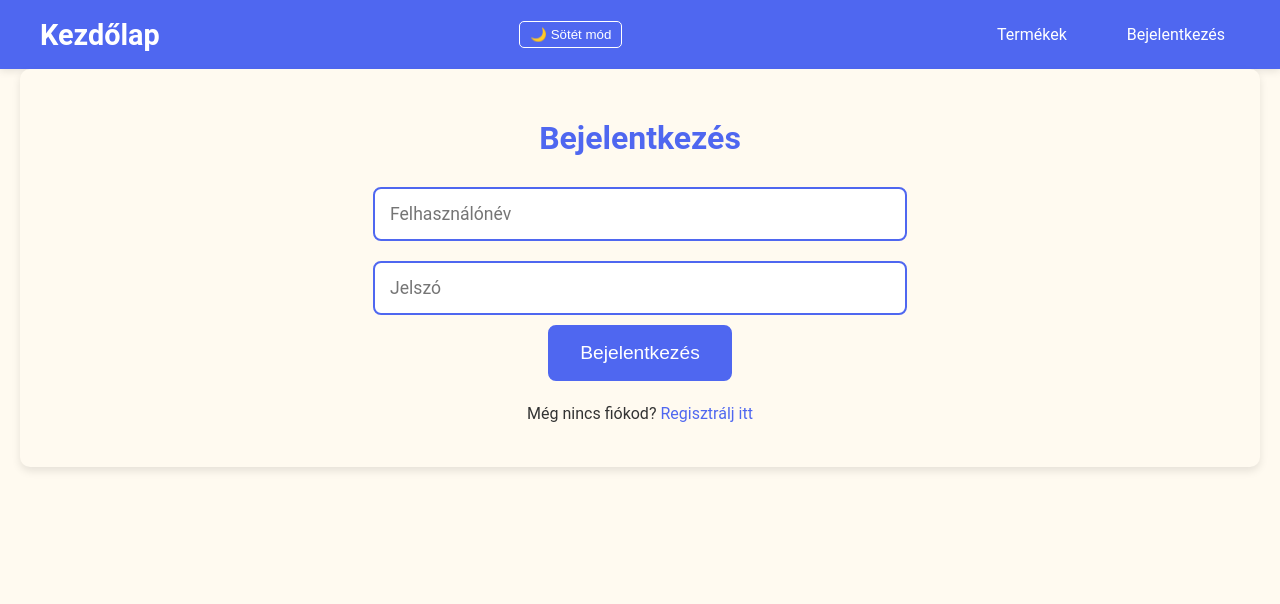
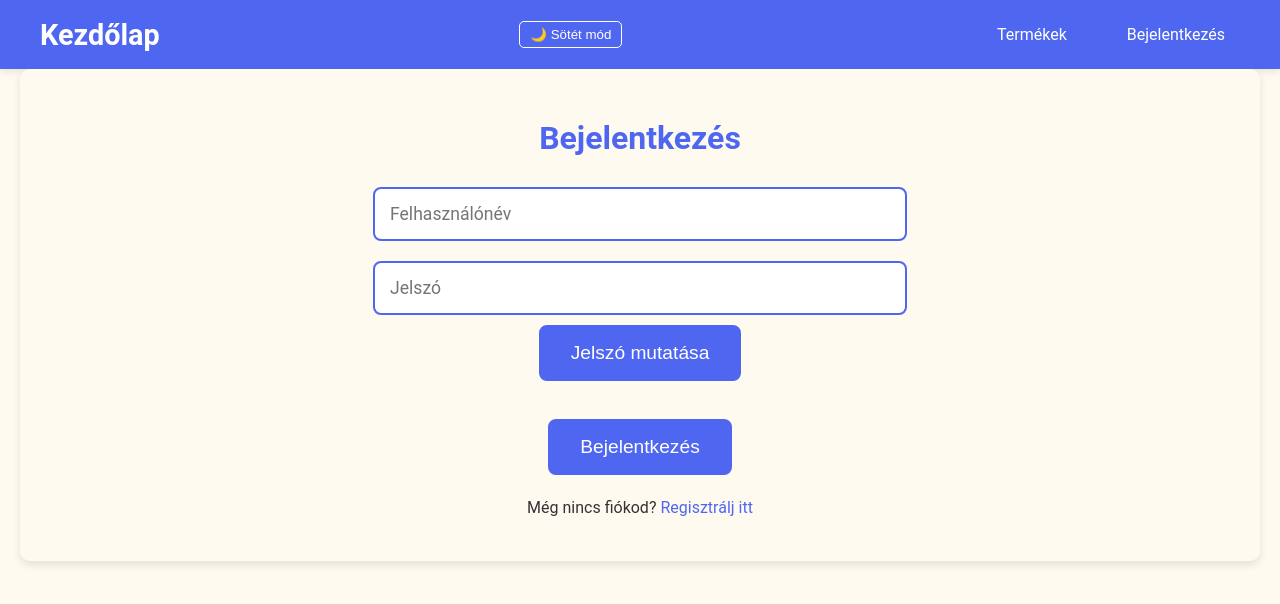
Before and after one commit to Moha0170/vizsgaremek2025, a React (Vite) app in the folder frontend/: page /profile in a window 1280 px wide. Shown: the top 604 px of the page. Built offline with nearby package versions, Linux system fonts and the light colour scheme.

Commit message:
Jelszó mutatása funkció bejelentkezésnél

```diff
--- a/frontend/src/components/Profile.tsx
+++ b/frontend/src/components/Profile.tsx
@@ -103,6 +103,7 @@ function LoginForm({ setUserData }) {
   const [user, setUser] = useState("");
   const [password, setPassword] = useState("");
   const [message, setMessage] = useState("");
+  const [showPassword, setShowPassword] = useState(false);  // Jelszó láthatóság állapota
   const navigate = useNavigate();
 
   const handleLogin = async (e: { preventDefault: () => void; }) => {
@@ -143,7 +144,21 @@ function LoginForm({ setUserData }) {
   return (
     <form onSubmit={handleLogin}>
       <input type="text" placeholder="Felhasználónév" value={user} onChange={(e) => setUser(e.target.value)} required />
-      <input type="password" placeholder="Jelszó" value={password} onChange={(e) => setPassword(e.target.value)} required />
+        <input
+          type={showPassword ? "text" : "password"}  // Jelszó láthatóság változtatása
+          placeholder="Jelszó"
+          value={password}
+          onChange={(e) => setPassword(e.target.value)}
+          required
+        />
+        <button
+          type="button"  //   jelszó megjelenítű gomb
+          onClick={() => setShowPassword(!showPassword)}
+        >
+          Jelszó mutatása
+        </button>
+        <br></br>
+        <br></br>
       <button type="submit">Bejelentkezés</button>
       {message && <p>{message}</p>}
       <p>Még nincs fiókod? <a href="/register">Regisztrálj itt</a></p>
```
